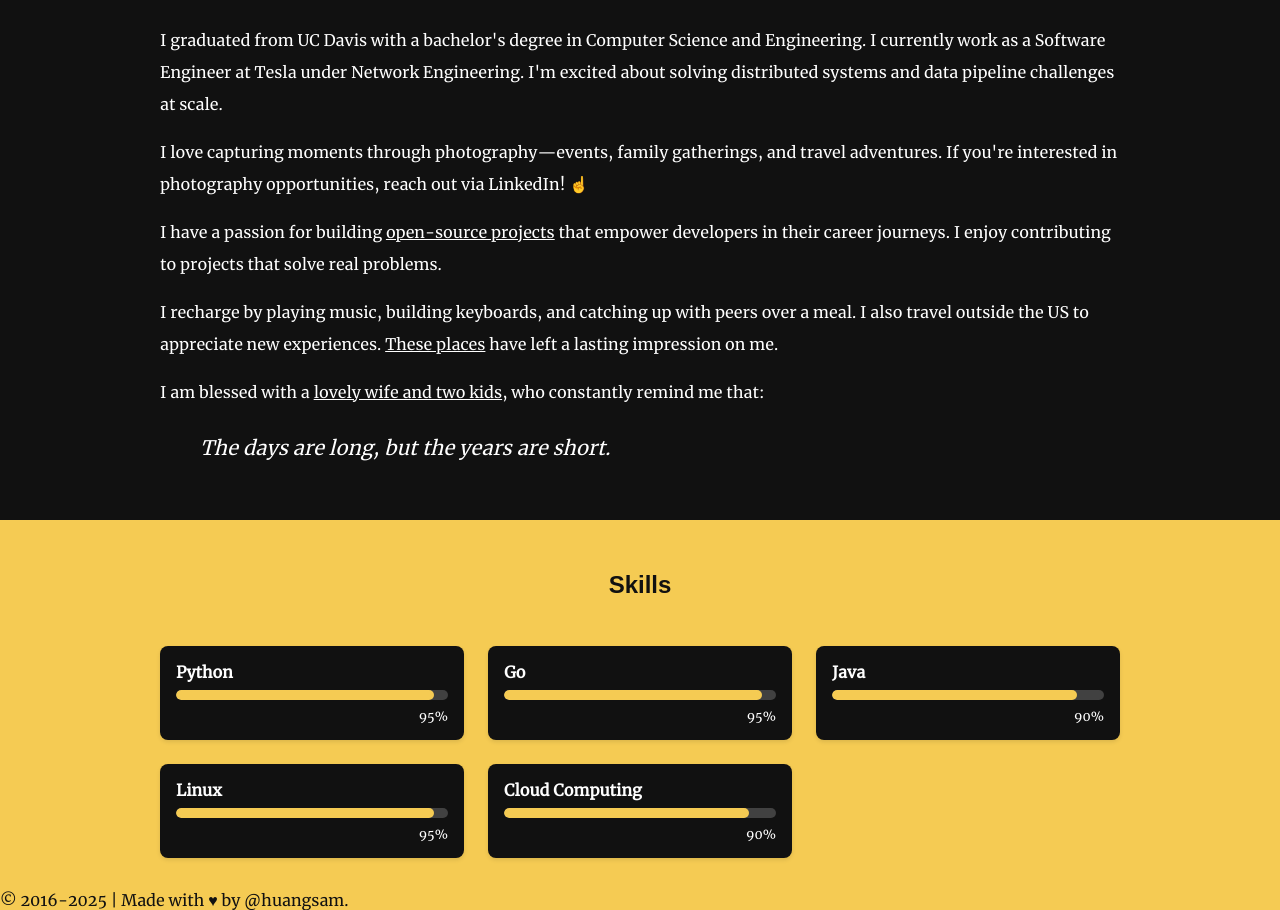
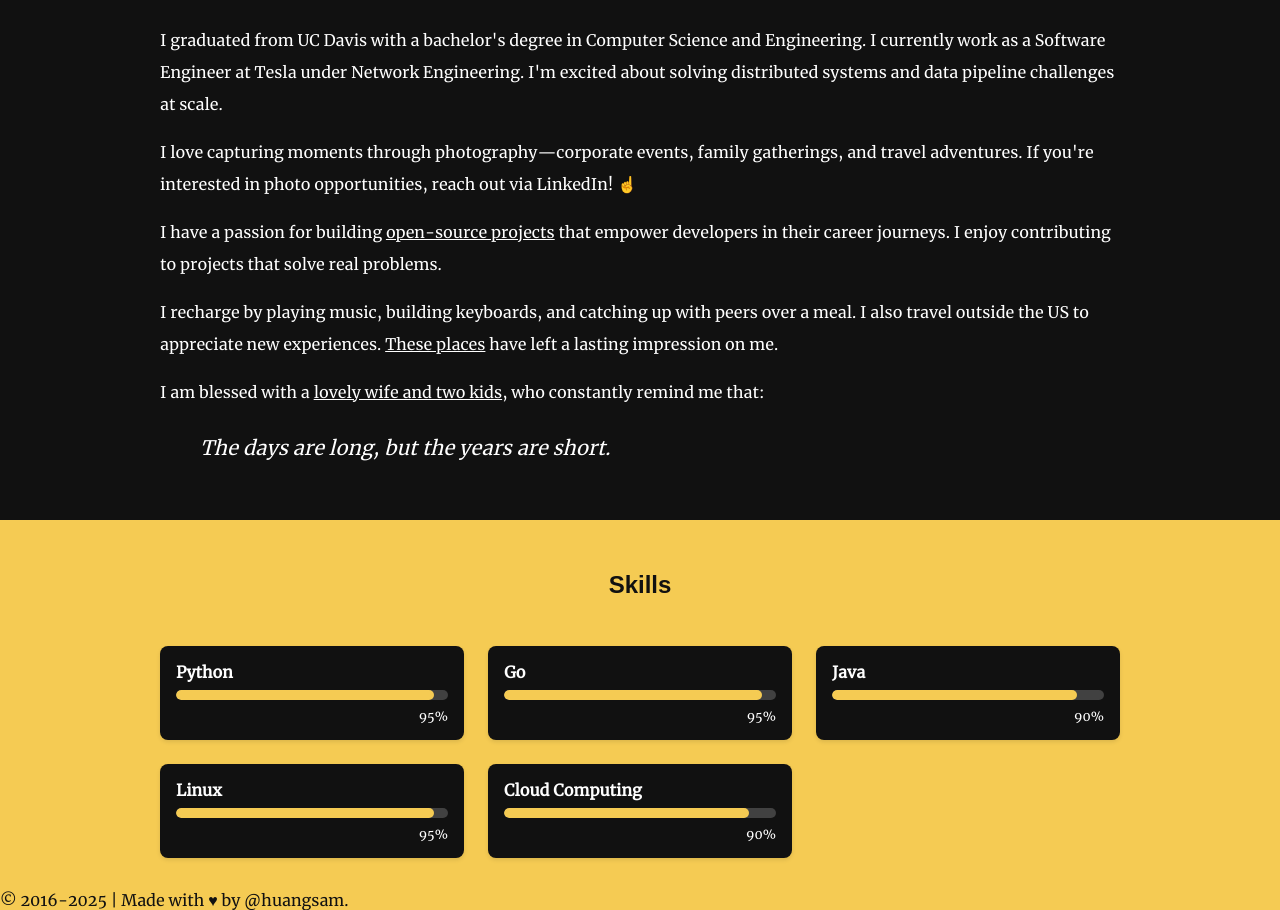
Before and after one commit to huangsam/huangsam.github.io, a SvelteKit app: page / in a window 1280 px wide. Shown: the part 780-1690 px from the top of the page. Built offline with nearby package versions, Linux system fonts and the light colour scheme; a web font is replaced by a local one.

Commit message:
Improve wording for photography section

```diff
--- a/src/routes/+page.svelte
+++ b/src/routes/+page.svelte
@@ -32,8 +32,8 @@
   </p>
 
   <p>
-    I love capturing moments through photography—events, family gatherings, and travel adventures.
-    If you're interested in photography opportunities, reach out via LinkedIn!
+    I love capturing moments through photography—corporate events, family gatherings, and travel
+    adventures. If you're interested in photo opportunities, reach out via LinkedIn!
     <FingerToTop ariaLabel="Go to top" />
   </p>
 
```
